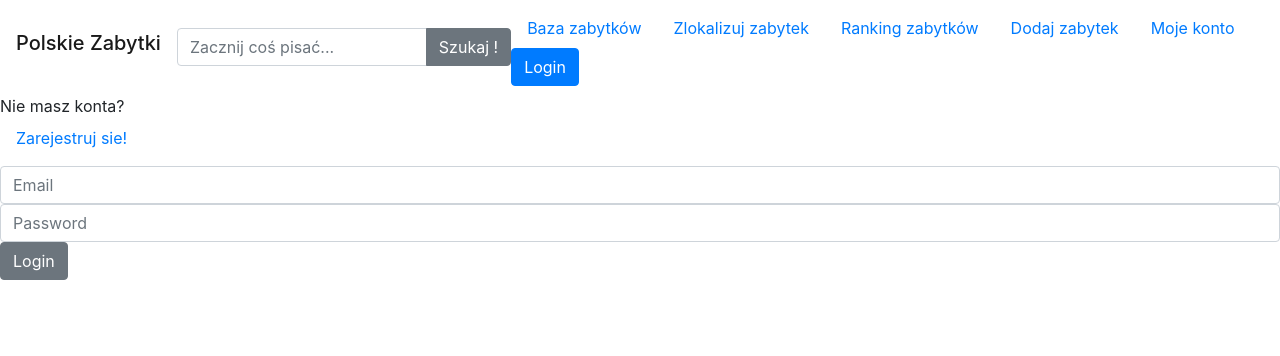
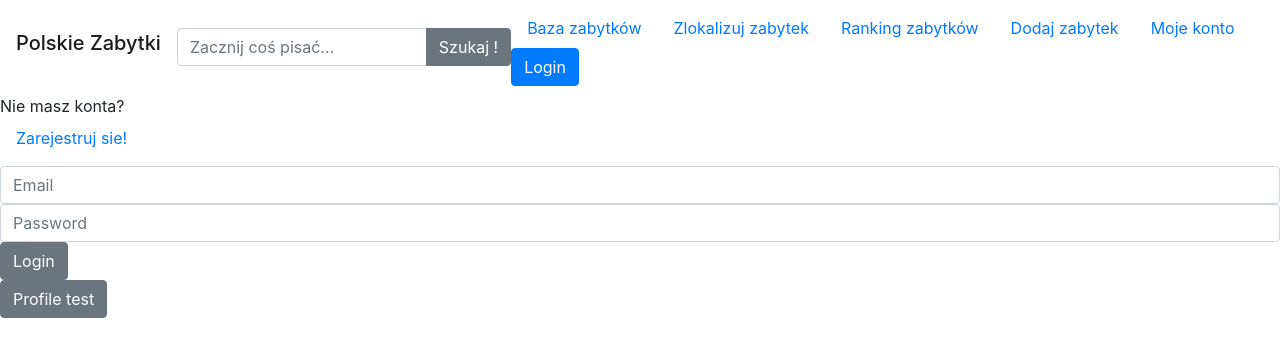
Before and after one commit to DamianDex/relics-frontend, a React (Create React App) app: page /login in a window 1280 px wide. Shown: the top 356 px of the page. Built offline with nearby package versions, Linux system fonts and the light colour scheme.

Commit message:
Added button to test if access is given properly for user

```diff
--- a/src/components/LoginPage.js
+++ b/src/components/LoginPage.js
@@ -1,4 +1,5 @@
 import React, {Component} from "react";
+import {CONFIGURATION} from '../configuration/configuration'
 import {Button, Form, Input, NavLink} from 'reactstrap';
 import axios from 'axios';
 
@@ -7,9 +8,11 @@ export default class LoginPage extends Component {
     constructor(props) {
         super(props);
         this.handleLogin = this.handleLogin.bind(this);
+        this.test = this.test.bind(this);
         this.state = {username: '', password: ''};
         this.handleUsernameChange = this.handleUsernameChange.bind(this);
         this.handlePasswordChange = this.handlePasswordChange.bind(this);
+        this.endpoint = 'http://' + CONFIGURATION.HOST + ':' + CONFIGURATION.PORT
     }
 
     handleUsernameChange(e) {
@@ -22,14 +25,32 @@ export default class LoginPage extends Component {
 
     async handleLogin(e) {
         try {
-            var response = await axios.post('http://localhost:8090/login',
+            var response = await axios.post(this.endpoint + '/login',
                 JSON.stringify({username: this.state.username, password: this.state.password}),
                 {withCredentials: true});
-            sessionStorage.setItem("jwtToken", response.headers['authorization']);
+            var jwtToken = response.headers['authorization'];
+            if (jwtToken != null){
+                sessionStorage.setItem("jwtToken", response.headers['authorization']);
+            }
+
         } catch (err) {
             console.log(err);
         }
         console.log("sessionstoragetoken: " + sessionStorage.getItem("jwtToken"));
+    }
+
+    async test(e) {
+        try {
+            var response = await axios.post(this.endpoint + '/api/my-profile', {},
+            	{headers:{
+            		'authorization': sessionStorage.getItem('jwtToken')
+            	}},
+                {withCredentials: true});
+            console.log(response);
+
+        } catch (err) {
+            console.log(err);
+        }
     }
 
     render() {
@@ -41,6 +62,7 @@ export default class LoginPage extends Component {
                 <Input type="password" name="password" placeholder="Password" value={this.state.password}
                        onChange={this.handlePasswordChange}/>
                 <Button type="button" onClick={this.handleLogin}>Login</Button><br/>
+                <Button type="button" onClick={this.test}>Profile test</Button><br/>
             </Form>
         );
     }
```
